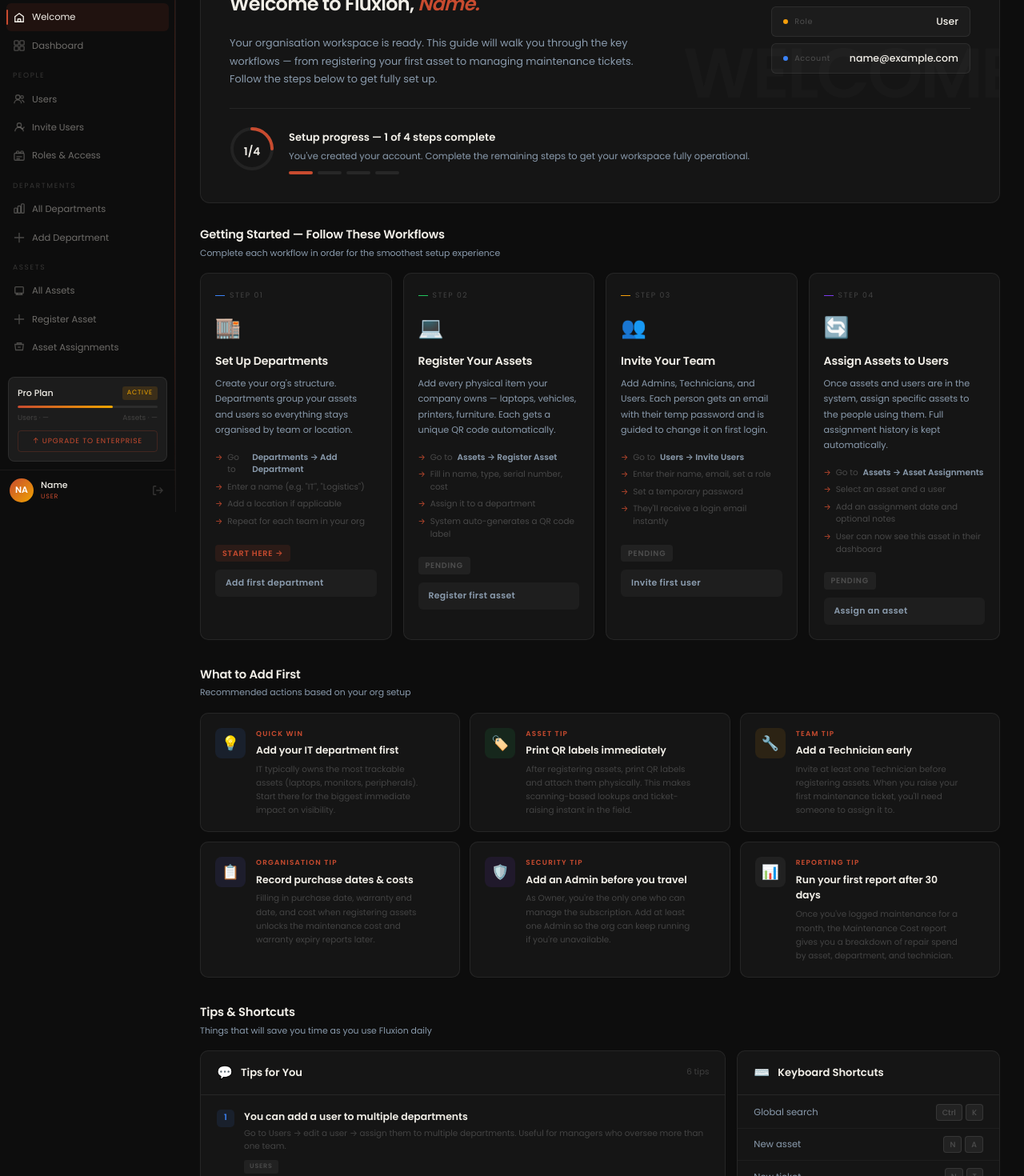
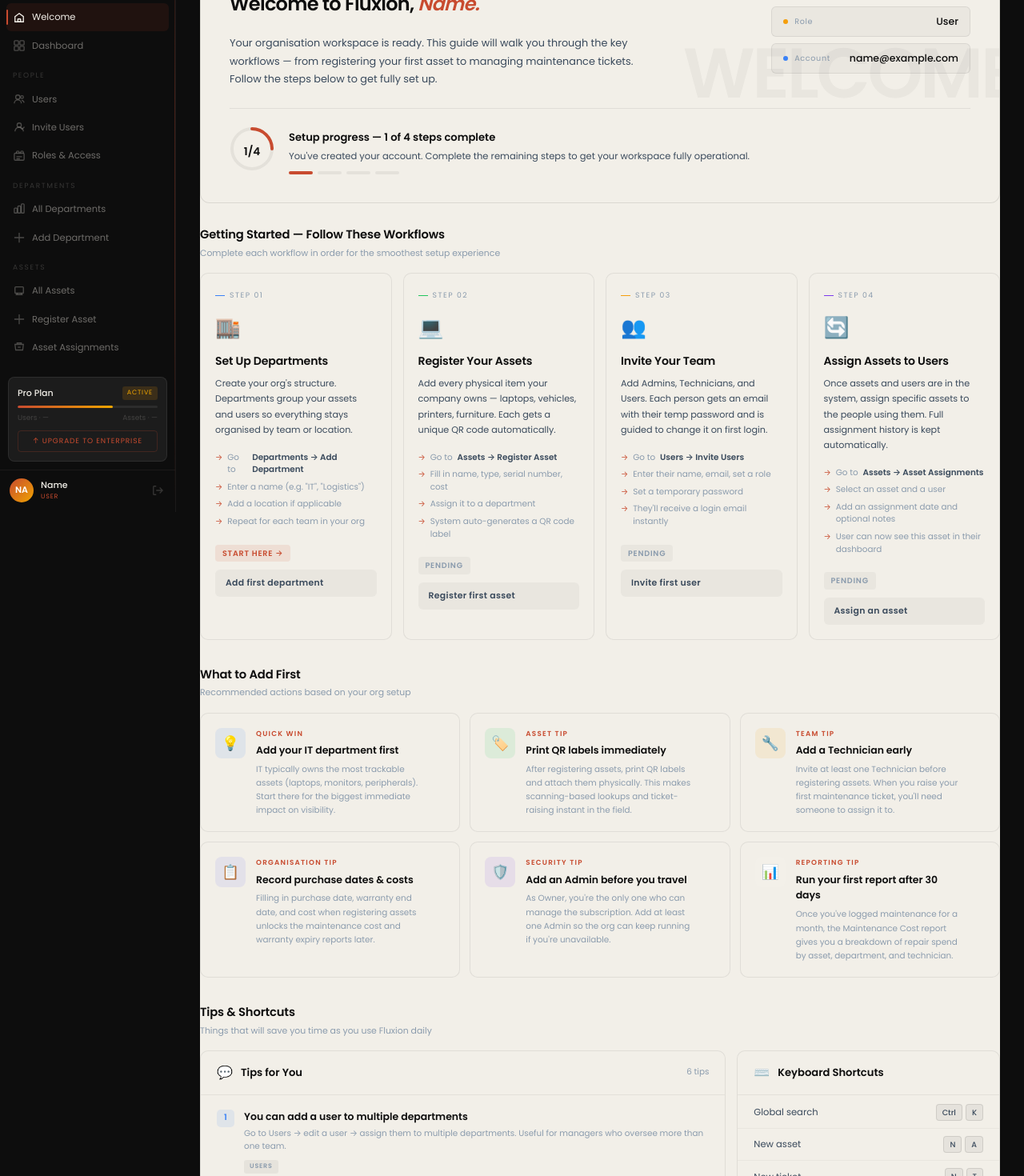
Before and after one commit to L-Jayawardhana/Fluxion, a React (Vite) app in the folder FrontEnd/Fluxion/: page /welcome in a window 1280 px wide. Shown: the part 160-1630 px from the top of the page at 80% size. Built offline with nearby package versions, Linux system fonts and the light colour scheme; sample sign-in values are in the browser's storage; a web font is replaced by a local one.

Commit message:
feat: update WelcomePage styles for light theme with new color variables and overrides

```diff
--- a/FrontEnd/Fluxion/src/pages/Welcome/WelcomePage.css
+++ b/FrontEnd/Fluxion/src/pages/Welcome/WelcomePage.css
@@ -1,5 +1,5 @@
 /* ══════════════════════════════════════════════════════════
-   WelcomePage — Dark Theme · Poppins · Fluxion FrontEnd
+   WelcomePage — Light Theme · Poppins · Fluxion FrontEnd
    ══════════════════════════════════════════════════════════ */
 
 /* ── Animations ─────────────────────────────────────────── */
@@ -12,15 +12,26 @@
   50%      { opacity: .35; }
 }
 
-/* ── Page shell ─────────────────────────────────────────── */
+/* ── Page shell — scoped light-theme overrides ──────────── */
 .wl-page {
+  --wl-ink: #0D0D0D;
+  --wl-paper: #F2EFE8;
+  --wl-rust: #C84B2F;
+  --wl-steel: #3A4A5C;
+  --wl-mist: #8A9BAD;
+  --wl-warm: #E8E2D6;
+  --wl-accent: #F0A500;
+  --wl-green: #2A7A4B;
+
   padding-bottom: 3rem;
+  background: var(--wl-paper);
+  color: var(--wl-ink);
 }
 
 /* ═══════════════════ HERO ═══════════════════ */
 .wl-hero {
-  background: var(--color-surface);
-  border: 1px solid var(--color-border);
+  background: var(--wl-paper);
+  border: 1px solid rgba(13,13,13,.10);
   border-radius: var(--radius-lg);
   padding: 32px 36px;
   margin-bottom: 28px;
@@ -34,7 +45,7 @@
   position: absolute;
   top: 0; left: 0; right: 0;
   height: 2px;
-  background: linear-gradient(90deg, var(--color-primary), var(--color-primary-hover) 40%, transparent);
+  background: linear-gradient(90deg, var(--wl-rust), var(--wl-accent) 40%, transparent);
 }
 
 /* Big watermark background text */
@@ -46,7 +57,7 @@
   font-family: var(--font);
   font-weight: 800;
   font-size: 88px;
-  color: rgba(255,255,255,.02);
+  color: rgba(13,13,13,.04);
   letter-spacing: -.04em;
   pointer-events: none;
   white-space: nowrap;
@@ -66,7 +77,7 @@
   font-size: .65rem;
   letter-spacing: .18em;
   text-transform: uppercase;
-  color: var(--color-primary);
+  color: var(--wl-rust);
   margin-bottom: 12px;
   display: flex;
   align-items: center;
@@ -76,7 +87,7 @@
   display: block;
   width: 16px;
   height: 1px;
-  background: var(--color-primary);
+  background: var(--wl-rust);
 }
 
 /* Title */
@@ -85,19 +96,19 @@
   font-weight: 800;
   font-size: 1.65rem;
   letter-spacing: -.03em;
-  color: var(--color-text);
+  color: var(--wl-ink);
   line-height: 1.2;
   margin-bottom: 12px;
 }
 .wl-title em {
   font-style: italic;
-  color: var(--color-primary);
+  color: var(--wl-rust);
 }
 
 /* Subtitle */
 .wl-sub {
   font-size: .8rem;
-  color: var(--color-text-muted);
+  color: var(--wl-steel);
   line-height: 1.75;
   max-width: 540px;
 }
@@ -113,8 +124,8 @@
   display: flex;
   align-items: center;
   gap: 8px;
-  background: rgba(255,255,255,.03);
-  border: 1px solid var(--color-border);
+  background: rgba(13,13,13,.03);
+  border: 1px solid rgba(13,13,13,.08);
   border-radius: 6px;
   padding: 8px 14px;
   white-space: nowrap;
@@ -127,11 +138,11 @@
 .wl-meta-label {
   font-size: .6rem;
   letter-spacing: .07em;
-  color: rgba(255,255,255,.22);
+  color: var(--wl-mist);
 }
 .wl-meta-val {
   font-size: .78rem;
-  color: var(--color-text);
+  color: var(--wl-ink);
   font-weight: 500;
   margin-left: auto;
   padding-left: 16px;
@@ -144,7 +155,7 @@
   gap: 18px;
   margin-top: 24px;
   padding-top: 22px;
-  border-top: 1px solid var(--color-border);
+  border-top: 1px solid rgba(13,13,13,.08);
 }
 .wl-ring-wrap {
   position: relative;
@@ -155,12 +166,12 @@
 }
 .wl-pr-track {
   fill: none;
-  stroke: rgba(255,255,255,.06);
+  stroke: rgba(13,13,13,.06);
   stroke-width: 4;
 }
 .wl-pr-fill {
   fill: none;
-  stroke: var(--color-primary);
+  stroke: var(--wl-rust);
   stroke-width: 4;
   stroke-linecap: round;
   stroke-dasharray: 157;
@@ -175,18 +186,18 @@
   font-family: var(--font);
   font-weight: 800;
   font-size: .85rem;
-  color: var(--color-text);
+  color: var(--wl-ink);
 }
 
 .wl-pr-title {
   font-size: .82rem;
-  color: var(--color-text);
+  color: var(--wl-ink);
   font-weight: 600;
   margin-bottom: 4px;
 }
 .wl-pr-sub {
   font-size: .72rem;
-  color: var(--color-text-muted);
+  color: var(--wl-steel);
   line-height: 1.6;
 }
 .wl-pr-steps {
@@ -198,10 +209,10 @@
   width: 30px;
   height: 4px;
   border-radius: 2px;
-  background: rgba(255,255,255,.08);
+  background: rgba(13,13,13,.06);
 }
 .wl-pr-step.done {
-  background: var(--color-primary);
+  background: var(--wl-rust);
 }
 
 /* ═══════════ SECTION HEAD ═══════════ */
@@ -217,11 +228,11 @@
   font-weight: 700;
   font-size: .92rem;
   letter-spacing: -.01em;
-  color: var(--color-text);
+  color: var(--wl-ink);
 }
 .wl-sh-sub {
   font-size: .68rem;
-  color: var(--color-text-muted);
+  color: var(--wl-mist);
   margin-top: 2px;
 }
 
@@ -234,8 +245,8 @@
 }
 
 .wl-wf-card {
-  background: var(--color-surface);
-  border: 1px solid var(--color-border);
+  background: var(--wl-paper);
+  border: 1.5px solid rgba(13,13,13,.08);
   border-radius: 10px;
   padding: 20px 18px 18px;
   position: relative;
@@ -254,7 +265,7 @@
 }
 .wl-wf-card:hover {
   transform: translateY(-3px);
-  box-shadow: 0 12px 36px rgba(0,0,0,.35);
+  box-shadow: 0 12px 36px rgba(13,13,13,.10);
   border-color: color-mix(in srgb, var(--wf-accent) 35%, transparent);
 }
 .wl-wf-card:hover::before { opacity: 1; }
@@ -264,7 +275,7 @@
   font-size: .58rem;
   letter-spacing: .16em;
   text-transform: uppercase;
-  color: rgba(255,255,255,.2);
+  color: var(--wl-mist);
   margin-bottom: 12px;
   display: flex;
   align-items: center;
@@ -286,12 +297,12 @@
   font-weight: 700;
   font-size: .88rem;
   letter-spacing: -.01em;
-  color: var(--color-text);
+  color: var(--wl-ink);
   margin-bottom: 8px;
 }
 .wl-wf-desc {
   font-size: .7rem;
-  color: var(--color-text-muted);
+  color: var(--wl-steel);
   line-height: 1.7;
   margin-bottom: 14px;
 }
@@ -303,7 +314,7 @@
 }
 .wl-wf-steps li {
   font-size: .65rem;
-  color: rgba(255,255,255,.22);
+  color: var(--wl-mist);
   padding: 3px 0;
   display: flex;
   align-items: flex-start;
@@ -312,13 +323,13 @@
 }
 .wl-wf-steps li::before {
   content: '→';
-  color: var(--color-primary);
+  color: var(--wl-rust);
   font-size: .6rem;
   flex-shrink: 0;
   margin-top: 1px;
 }
 .wl-wf-steps li strong {
-  color: var(--color-text-muted);
+  color: var(--wl-steel);
   font-weight: 600;
 }
 
@@ -337,9 +348,9 @@
   border-radius: 4px;
   font-weight: 600;
 }
-.wl-wf-st-next { background: rgba(200,75,47,.12); color: var(--color-primary); }
-.wl-wf-st-todo { background: rgba(255,255,255,.05); color: rgba(255,255,255,.2); }
-.wl-wf-st-done { background: rgba(34,197,94,.12); color: #4ADE80; }
+.wl-wf-st-next { background: rgba(200,75,47,.10); color: var(--wl-rust); }
+.wl-wf-st-todo { background: rgba(13,13,13,.04); color: var(--wl-mist); }
+.wl-wf-st-done { background: rgba(42,122,75,.12); color: var(--wl-green); }
 
 /* Action button */
 .wl-wf-btn {
@@ -356,12 +367,12 @@
   border: none;
   cursor: pointer;
   transition: all .2s;
-  background: rgba(255,255,255,.04);
-  color: var(--color-text-muted);
+  background: rgba(13,13,13,.04);
+  color: var(--wl-steel);
 }
 .wl-wf-btn:hover {
   background: color-mix(in srgb, var(--wf-accent) 12%, transparent);
-  color: var(--color-text);
+  color: var(--wl-ink);
 }
 .wl-wf-btn svg {
   width: 13px;
@@ -384,20 +395,21 @@
 }
 
 .wl-sug-card {
-  background: var(--color-surface);
-  border: 1px solid var(--color-border);
+  background: var(--wl-paper);
+  border: 1.5px solid rgba(13,13,13,.08);
   border-radius: 10px;
   padding: 18px 18px;
   display: flex;
   align-items: flex-start;
   gap: 13px;
   cursor: default;
-  transition: transform .2s, border-color .2s;
+  transition: transform .2s, border-color .2s, box-shadow .2s;
   animation: wlFadeUp .4s both;
 }
 .wl-sug-card:hover {
   transform: translateY(-2px);
-  border-color: color-mix(in srgb, var(--color-primary) 25%, var(--color-border));
+  border-color: rgba(13,13,13,.15);
+  box-shadow: 0 8px 24px rgba(13,13,13,.08);
 }
 
 .wl-sug-icon {
@@ -415,25 +427,25 @@
   font-size: .55rem;
   letter-spacing: .14em;
   text-transform: uppercase;
-  color: var(--color-primary);
+  color: var(--wl-rust);
   font-weight: 600;
   margin-bottom: 4px;
 }
 .wl-sug-title {
   font-size: .78rem;
   font-weight: 600;
-  color: var(--color-text);
+  color: var(--wl-ink);
   margin-bottom: 5px;
 }
 .wl-sug-desc {
   font-size: .65rem;
-  color: rgba(255,255,255,.2);
+  color: var(--wl-mist);
   line-height: 1.65;
 }
 
 .wl-sug-arrow {
   align-self: center;
-  color: rgba(255,255,255,.12);
+  color: rgba(13,13,13,.15);
   flex-shrink: 0;
   opacity: 0;
   transform: translateX(-4px);
@@ -457,15 +469,15 @@
 
 /* ── Tips panel ─────────────────────────────────────────── */
 .wl-tips-panel {
-  background: var(--color-surface);
-  border: 1px solid var(--color-border);
+  background: var(--wl-paper);
+  border: 1.5px solid rgba(13,13,13,.08);
   border-radius: 10px;
   overflow: hidden;
   animation: wlFadeUp .4s .1s both;
 }
 .wl-tips-head {
   padding: 14px 20px;
-  border-bottom: 1px solid var(--color-border);
+  border-bottom: 1px solid rgba(13,13,13,.06);
   display: flex;
   align-items: center;
   gap: 10px;
@@ -475,12 +487,12 @@
   font-family: var(--font);
   font-weight: 700;
   font-size: .82rem;
-  color: var(--color-text);
+  color: var(--wl-ink);
 }
 .wl-tips-head-count {
   margin-left: auto;
   font-size: .65rem;
-  color: rgba(255,255,255,.18);
+  color: var(--wl-mist);
 }
 
 .wl-tips-list { padding: 4px 0; }
@@ -489,11 +501,11 @@
   align-items: flex-start;
   gap: 12px;
   padding: 13px 20px;
-  border-bottom: 1px solid rgba(255,255,255,.04);
+  border-bottom: 1px solid rgba(13,13,13,.04);
   transition: background .15s;
 }
 .wl-tip-item:last-child { border-bottom: none; }
-.wl-tip-item:hover { background: rgba(255,255,255,.02); }
+.wl-tip-item:hover { background: rgba(13,13,13,.02); }
 
 .wl-tip-num {
   width: 22px; height: 22px;
@@ -510,13 +522,13 @@
 .wl-tip-body { flex: 1; }
 .wl-tip-title {
   font-size: .78rem;
-  color: var(--color-text);
+  color: var(--wl-ink);
   font-weight: 600;
   margin-bottom: 3px;
 }
 .wl-tip-desc {
   font-size: .65rem;
-  color: rgba(255,255,255,.2);
+  color: var(--wl-mist);
   line-height: 1.6;
 }
 .wl-tip-tag {
@@ -527,22 +539,22 @@
   text-transform: uppercase;
   padding: 2px 7px;
   border-radius: 3px;
-  background: rgba(255,255,255,.05);
-  color: rgba(255,255,255,.18);
+  background: rgba(13,13,13,.05);
+  color: var(--wl-mist);
   font-weight: 600;
 }
 
 /* ── Keys panel ─────────────────────────────────────────── */
 .wl-keys-panel {
-  background: var(--color-surface);
-  border: 1px solid var(--color-border);
+  background: var(--wl-paper);
+  border: 1.5px solid rgba(13,13,13,.08);
   border-radius: 10px;
   overflow: hidden;
   animation: wlFadeUp .4s .15s both;
 }
 .wl-keys-head {
   padding: 14px 20px;
-  border-bottom: 1px solid var(--color-border);
+  border-bottom: 1px solid rgba(13,13,13,.06);
   display: flex;
   align-items: center;
   gap: 10px;
@@ -552,7 +564,7 @@
   font-family: var(--font);
   font-weight: 700;
   font-size: .82rem;
-  color: var(--color-text);
+  color: var(--wl-ink);
 }
 
 .wl-keys-list { padding: 2px 0; }
@@ -561,12 +573,12 @@
   align-items: center;
   justify-content: space-between;
   padding: 9px 20px;
-  border-bottom: 1px solid rgba(255,255,255,.04);
+  border-bottom: 1px solid rgba(13,13,13,.04);
 }
 .wl-key-item:last-child { border-bottom: none; }
 .wl-key-action {
   font-size: .72rem;
-  color: var(--color-text-muted);
+  color: var(--wl-steel);
 }
 .wl-key-combo {
   display: flex;
@@ -576,10 +588,10 @@
 .wl-key-k {
   font-size: .6rem;
   padding: 2px 7px;
-  background: rgba(255,255,255,.06);
-  border: 1px solid rgba(255,255,255,.09);
+  background: rgba(13,13,13,.05);
+  border: 1px solid rgba(13,13,13,.10);
   border-radius: 4px;
-  color: rgba(255,255,255,.2);
+  color: var(--wl-steel);
   font-family: var(--font);
   font-weight: 500;
 }
```
